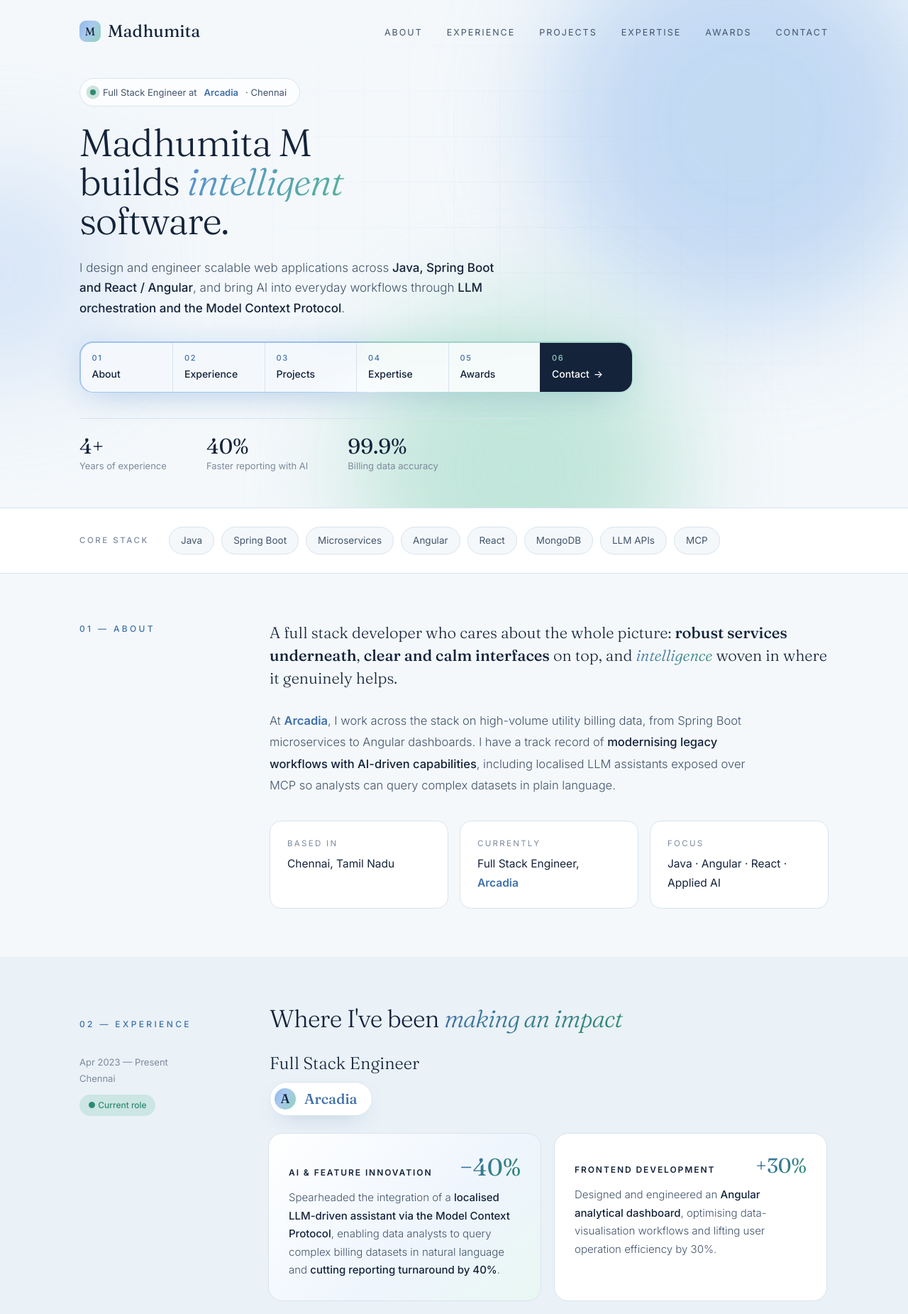
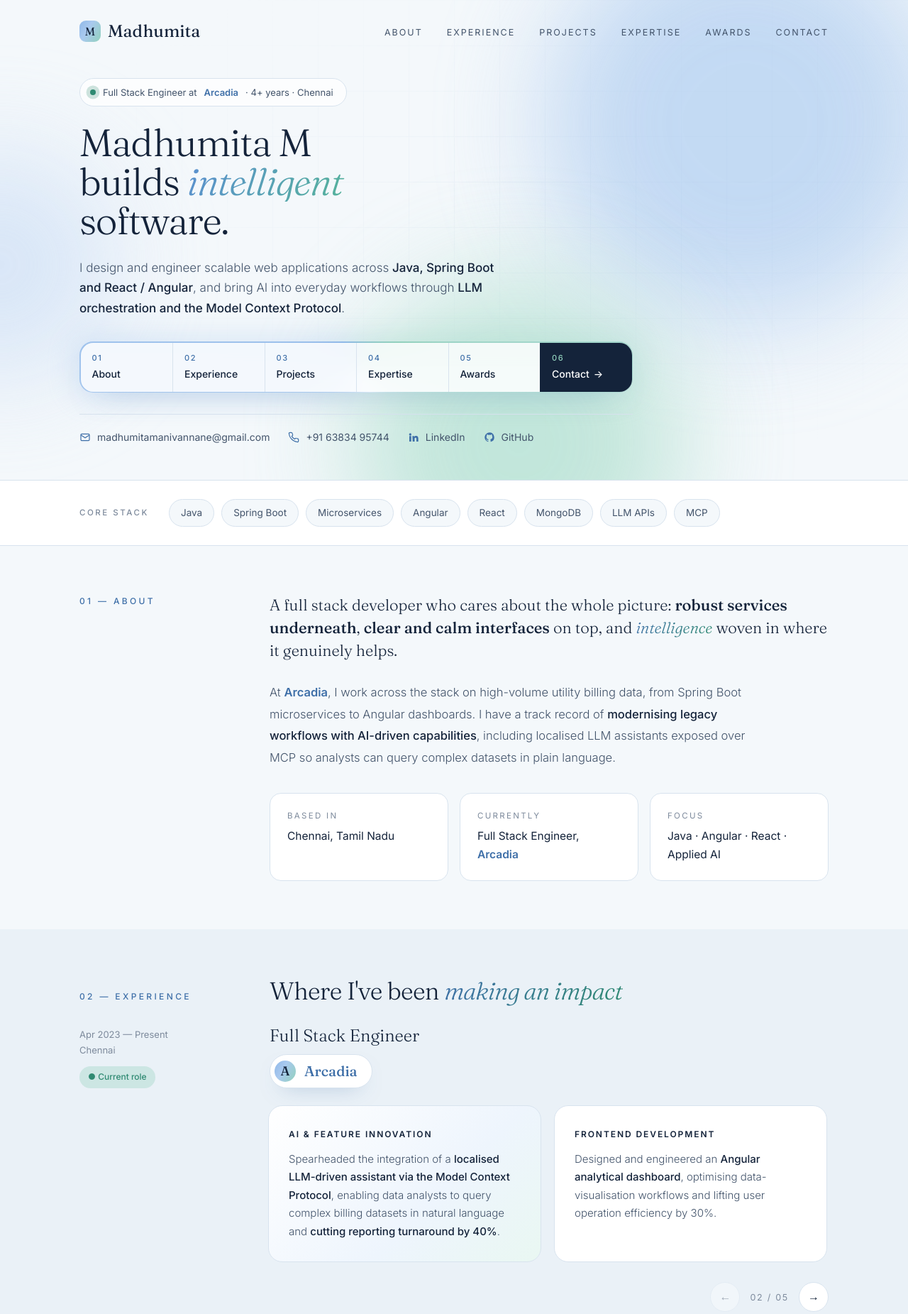
Before and after one commit to mad0108/mad0108.github.io, a plain HTML site: page index.html in a window 1280 px wide. Shown: the top 1851 px of the page at 71% size. Drawn offline with Linux system fonts and the light colour scheme.

Commit message:
Contact details at top; remove stat numbers

```diff
--- a/index.html
+++ b/index.html
@@ -104,9 +104,11 @@
   .btn.solid span{position:relative}
   .btn.ghost{border:1px solid var(--ink-soft);background:rgba(255,255,255,.5)}
   .btn.ghost:hover{background:#fff;transform:translateY(-2px)}
-  .hero-meta{display:flex;gap:56px;margin-top:36px;padding-top:22px;border-top:1px solid var(--line);max-width:640px;flex-wrap:wrap}
-  .hero-meta div{font-size:13px;color:var(--muted)}
-  .hero-meta strong{display:block;font-family:var(--serif);font-size:30px;font-weight:400;color:var(--ink);line-height:1.1}
+  .quick{display:flex;flex-wrap:wrap;gap:10px 26px;margin-top:30px;padding-top:20px;border-top:1px solid var(--line);max-width:780px}
+  .quick a{display:inline-flex;align-items:center;gap:9px;font-size:14px;color:var(--ink-soft);transition:color .3s}
+  .quick svg{width:16px;height:16px;flex:none;color:var(--blue-deep);transition:transform .3s}
+  .quick a:hover{color:var(--ink)}
+  .quick a:hover svg{transform:translateY(-2px)}
 
   /* Stack strip */
   .stack{border-top:1px solid var(--line);border-bottom:1px solid var(--line);background:#fff;padding:26px 0;position:relative;z-index:1}
@@ -253,7 +255,9 @@
     .rail > *{flex-basis:86%}
     .proj,.award{padding:32px 24px}
     .edu{padding:28px 24px}
-    .hero-meta{gap:28px}
+    .quick{gap:12px 22px}
+    .status{display:block;width:fit-content;font-size:12px;line-height:1.5;padding:7px 13px;white-space:nowrap}
+    .status .dot{display:inline-block;margin-right:7px;vertical-align:1px}
     .index{padding:0;background:none;animation:none;box-shadow:none;border-radius:0}
     .index::after{display:none}
     .index-in{grid-template-columns:repeat(3,1fr);gap:16px 10px;background:none;backdrop-filter:none;-webkit-backdrop-filter:none;border-radius:0;overflow:visible}
@@ -263,7 +267,6 @@
     .index-in a.accent::before{background:var(--ink)}
     .index-in a.accent span{color:var(--ink);font-weight:600}
     .index-in a.accent i em{color:var(--blue-deep)}
-    .hero-meta strong{font-size:28px}
     .blob{filter:blur(50px)}
     .b1{width:320px;height:320px}
     .mail{padding:16px 22px}
@@ -294,7 +297,7 @@
   <div class="grid-bg"></div>
   <div class="blob b1"></div><div class="blob b2"></div><div class="blob b3"></div>
   <div class="wrap">
-    <div class="status reveal"><span class="dot"></span>Full Stack Engineer at <span class="arcadia">Arcadia</span> · Chennai</div>
+    <div class="status reveal"><span class="dot"></span>Full Stack Engineer at <span class="arcadia">Arcadia</span> · 4+ years · Chennai</div>
     <h1 class="reveal">Madhumita M<br>builds <span class="rotator" id="rotator"><span>thoughtful</span></span><br>software.</h1>
     <p class="lede reveal">I design and engineer scalable web applications across <span class="hl blue">Java, Spring Boot and React / Angular</span>, and bring AI into everyday workflows through <span class="hl">LLM orchestration and the Model Context Protocol</span>.</p>
     <div class="index reveal" role="navigation" aria-label="Sections">
@@ -308,10 +311,11 @@
         <a href="#contact" class="accent"><i><em>06</em><em><svg viewBox="0 0 24 24" fill="none" stroke="currentColor" stroke-width="2"><rect x="3" y="5" width="18" height="14" rx="2"/><path d="M3 7l9 6 9-6"/></svg></em></i><span>Contact</span></a>
       </div>
     </div>
-    <div class="hero-meta reveal">
-      <div><strong><span class="count" data-to="4">4</span>+</strong>Years of experience</div>
-      <div><strong><span class="count" data-to="40">40</span>%</strong>Faster reporting with AI</div>
-      <div><strong><span class="count" data-to="99.9" data-dec="1">99.9</span>%</strong>Billing data accuracy</div>
+    <div class="quick reveal">
+      <a href="mailto:madhumitamanivannane@gmail.com"><svg viewBox="0 0 24 24" fill="none" stroke="currentColor" stroke-width="1.8"><rect x="3" y="5" width="18" height="14" rx="2"/><path d="M3 7l9 6 9-6"/></svg><span>madhumitamanivannane@gmail.com</span></a>
+      <a href="tel:+916383495744"><svg viewBox="0 0 24 24" fill="none" stroke="currentColor" stroke-width="1.8"><path d="M22 16.9v3a2 2 0 0 1-2.2 2 19.8 19.8 0 0 1-8.6-3.1 19.5 19.5 0 0 1-6-6A19.8 19.8 0 0 1 2.1 4.2 2 2 0 0 1 4.1 2h3a2 2 0 0 1 2 1.7c.1 1 .4 1.9.7 2.8a2 2 0 0 1-.5 2.1L8 9.9a16 16 0 0 0 6 6l1.3-1.3a2 2 0 0 1 2.1-.4c.9.3 1.8.6 2.8.7a2 2 0 0 1 1.7 2z"/></svg><span>+91 63834 95744</span></a>
+      <a href="https://linkedin.com/in/madhumitamanivannane" target="_blank" rel="noopener" aria-label="LinkedIn"><svg viewBox="0 0 24 24" fill="currentColor"><path d="M4.98 3.5a2.5 2.5 0 1 1 0 5 2.5 2.5 0 0 1 0-5zM3 9.5h4V21H3zM9.5 9.5h3.8v1.6h.1c.5-1 1.8-2 3.8-2 4 0 4.8 2.6 4.8 6V21h-4v-5.2c0-1.2 0-2.9-1.8-2.9s-2 1.4-2 2.8V21h-4z"/></svg><span>LinkedIn</span></a>
+      <a href="https://github.com/mad0108" target="_blank" rel="noopener" aria-label="GitHub"><svg viewBox="0 0 24 24" fill="currentColor"><path d="M12 2a10 10 0 0 0-3.2 19.5c.5.1.7-.2.7-.5v-1.7c-2.8.6-3.4-1.3-3.4-1.3-.5-1.2-1.1-1.5-1.1-1.5-.9-.6.1-.6.1-.6 1 .1 1.5 1 1.5 1 .9 1.5 2.3 1.1 2.9.8.1-.6.4-1.1.6-1.3-2.2-.3-4.6-1.1-4.6-5 0-1.1.4-2 1-2.7-.1-.3-.4-1.3.1-2.7 0 0 .8-.3 2.8 1a9.6 9.6 0 0 1 5 0c1.9-1.3 2.8-1 2.8-1 .5 1.4.2 2.4.1 2.7.6.7 1 1.6 1 2.7 0 3.9-2.4 4.7-4.6 5 .4.3.7.9.7 1.9V21c0 .3.2.6.7.5A10 10 0 0 0 12 2z"/></svg><span>GitHub</span></a>
     </div>
   </div>
 </header>
@@ -355,23 +359,23 @@
         <div class="company reveal"><b>A</b><span>Arcadia</span></div>
         <div class="impact rail reveal" data-rail>
           <article class="wide">
-            <div class="k"><h4>AI &amp; Feature Innovation</h4><span class="stat grad-dark">−40%</span></div>
+            <div class="k"><h4>AI &amp; Feature Innovation</h4></div>
             <p>Spearheaded the integration of a <span class="hl">localised LLM-driven assistant via the Model Context Protocol</span>, enabling data analysts to query complex billing datasets in natural language and <span class="hl blue">cutting reporting turnaround by 40%</span>.</p>
           </article>
           <article>
-            <div class="k"><h4>Frontend Development</h4><span class="stat grad-dark">+30%</span></div>
+            <div class="k"><h4>Frontend Development</h4></div>
             <p>Designed and engineered an <span class="hl blue">Angular analytical dashboard</span>, optimising data-visualisation workflows and lifting user operation efficiency by 30%.</p>
           </article>
           <article>
-            <div class="k"><h4>UI / UX Optimisation</h4><span class="stat grad-dark">−25%</span></div>
+            <div class="k"><h4>UI / UX Optimisation</h4></div>
             <p>Overhauled core interfaces around user-centric design principles, <span class="hl">reducing overall data analysis time by 25%</span>.</p>
           </article>
           <article>
-            <div class="k"><h4>Backend Engineering</h4><span class="stat grad-dark">99.9%</span></div>
+            <div class="k"><h4>Backend Engineering</h4></div>
             <p>Scaled robust <span class="hl blue">Java and Spring Boot microservices</span> that process and deliver large-scale, high-volume utility billing data with 99.9% accuracy.</p>
           </article>
           <article>
-            <div class="k"><h4>Quality Assurance</h4><span class="stat grad-dark">E2E</span></div>
+            <div class="k"><h4>Quality Assurance</h4></div>
             <p>Implemented <span class="hl">end-to-end Selenium automation suites</span>, minimising manual regression cycles and strengthening production deployment reliability.</p>
           </article>
         </div>
```
